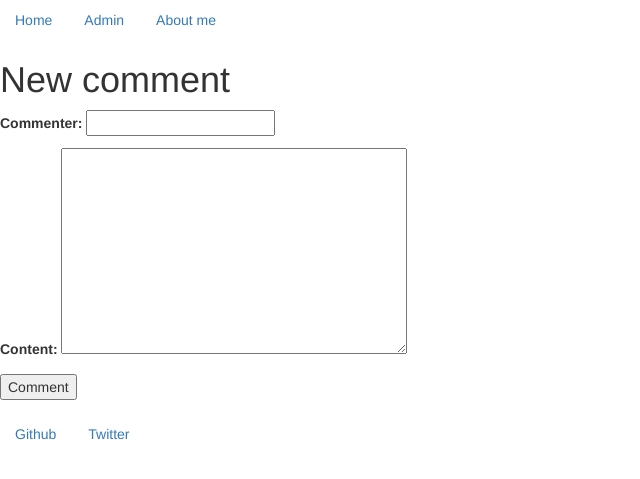
After one commit to ainesmile/Django-Blog, a Django app: page /article/1/comment/ in a window 1280 px wide. The commit adds this page. Shown: the top 479 px of the page, without its empty margins (0-640 px from the left). Run offline with Django 3.2, Linux system fonts and the light colour scheme; tables that the repository leaves empty hold one stand-in row (values such as "Sample post"); some libraries are stand-ins or nearby versions.

Commit message:
Add comment to article

```diff
--- /dev/null
+++ b/blog/forms.py
@@ -0,0 +1,10 @@
+from __future__ import unicode_literals
+from django import forms
+from .models import Article, Comment
+
+
+class CommentForm(forms.ModelForm):
+
+    class Meta:
+        model = Comment
+        fields = ('commenter', 'content',)
--- a/blog/models.py
+++ b/blog/models.py
@@ -1,11 +1,12 @@
 from __future__ import unicode_literals
 
 from django.db import models
+from django.utils import timezone
 
 
 class Tag(models.Model):
     name = models.CharField(max_length=200)
-    created_date = models.DateTimeField('date created')
+    created_date = models.DateTimeField(default=timezone.now)
 
     def __str__(self):
         return self.name
@@ -17,7 +18,7 @@ class Article(models.Model):
     title = models.CharField(max_length=200)
     body = models.TextField("article body")
     tags = models.ManyToManyField(Tag)
-    pub_date = models.DateTimeField('date published')
+    pub_date = models.DateTimeField(default=timezone.now)
 
     class Meta:
         ordering = ("-pub_date",)
@@ -29,8 +30,8 @@ class Comment(models.Model):
     article = models.ForeignKey(Article, related_name='comments')
     commenter = models.CharField(max_length=200)
     content = models.TextField()
-    created_date = models.DateTimeField()
-    approved_comment = models.BooleanField(default=False)
+    created_date = models.DateTimeField(default=timezone.now)
+    approved_comment = models.BooleanField(default=True)
 
     def approve(self):
         self.approved_comment = True
--- /dev/null
+++ b/blog/templates/blog/add_comment.html
@@ -0,0 +1,10 @@
+{% extends "./base.html" %}
+
+{% block main %}
+  <h1>New comment</h1>
+  <form method="POST">
+    {% csrf_token %}
+    {{ form.as_p }}
+    <button type="submit">Comment</button>
+  </form>
+{% endblock %}
--- a/blog/templates/blog/comment.html
+++ b/blog/templates/blog/comment.html
@@ -1,10 +1,14 @@
 <hr>
 {% for comment in article.comments.all %}
+  {% if comment.approved_comment %}
   <div class="comment">
     <div class="date"> {{ comment.created_date }}</div>
     <strong>{{ comment.commenter }}</strong>
     <p>{{ comment.context | linebreaks }}</p>
   </div>
+  {% endif %}
+
 {% empty %}
   <p>No comments here yet</p>
 {% endfor %}
+<a href="{% url 'add_comment' article_id=article.id %}">Add comment</a>
--- a/blog/urls.py
+++ b/blog/urls.py
@@ -23,4 +23,5 @@ urlpatterns = [
     url(r'^$', views.index, name='index'),
     url(r'^article/(?P<article_id>\d+)/$', views.article, name='article'),
     url(r'^tag/(?P<tag_id>\d+)/$', views.tag, name='tag'),
+    url(r'^article/(?P<article_id>\d+)/comment/$', views.add_comment, name='add_comment'),
 ]
--- a/blog/views.py
+++ b/blog/views.py
@@ -1,8 +1,9 @@
-from django.shortcuts import get_object_or_404, render
+from django.shortcuts import get_object_or_404, render, redirect
 from django.http import HttpResponse
 from django.core.paginator import Paginator, EmptyPage, PageNotAnInteger
 
 from .models import Article, Tag
+from .forms import CommentForm
 
 def pagination(request, object_list, paginate_by):
     paginator = Paginator(object_list, paginate_by)
@@ -44,3 +45,19 @@ def tag(request, tag_id):
         'articles': articles,
         'object_list': articles
     })
+
+def add_comment(request, article_id):
+    article = Article.objects.get(pk=article_id)
+    if request.method == 'POST':
+        form = CommentForm(request.POST)
+        if form.is_valid():
+            comment = form.save(commit=False)
+            comment.article = article
+            comment.save()
+            return redirect('article', article_id=article.id)
+    else:
+        form = CommentForm()
+
+    return render(request, 'blog/add_comment.html', {
+        'form': form
+    })
```
